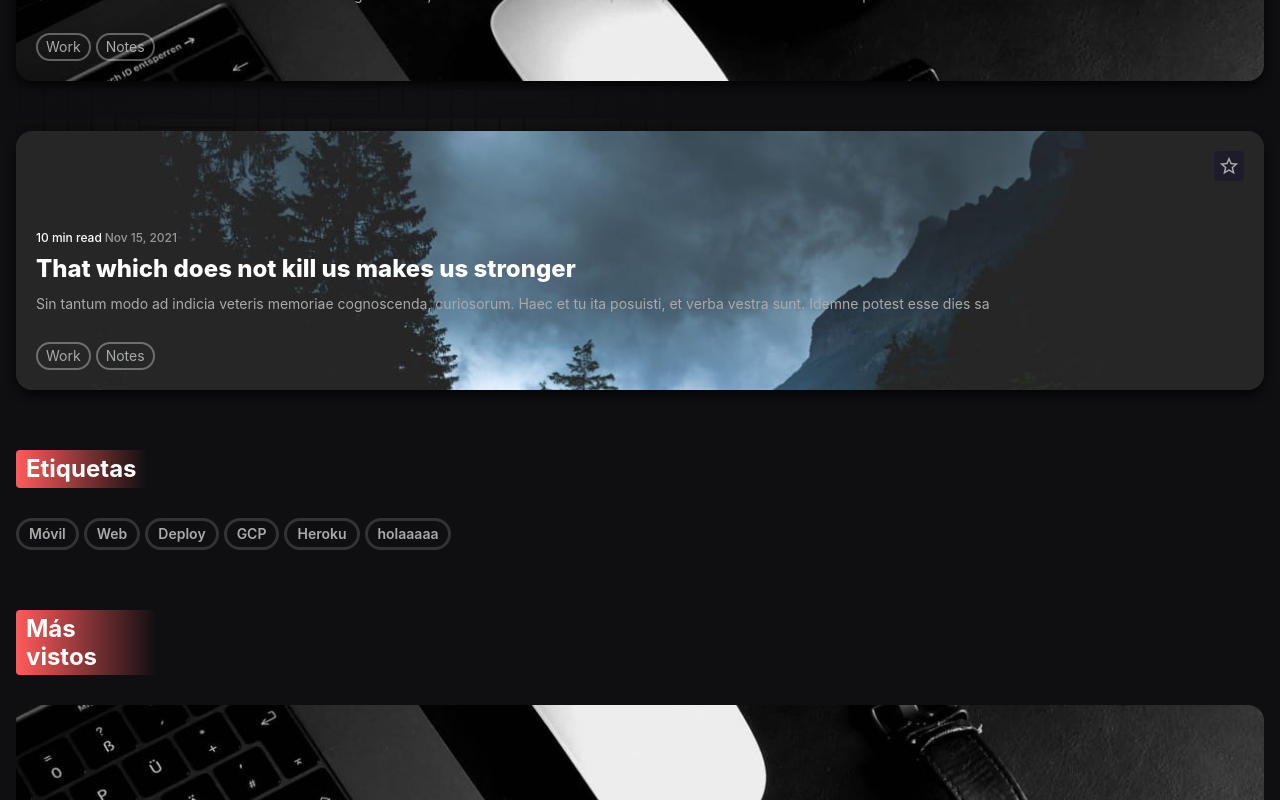
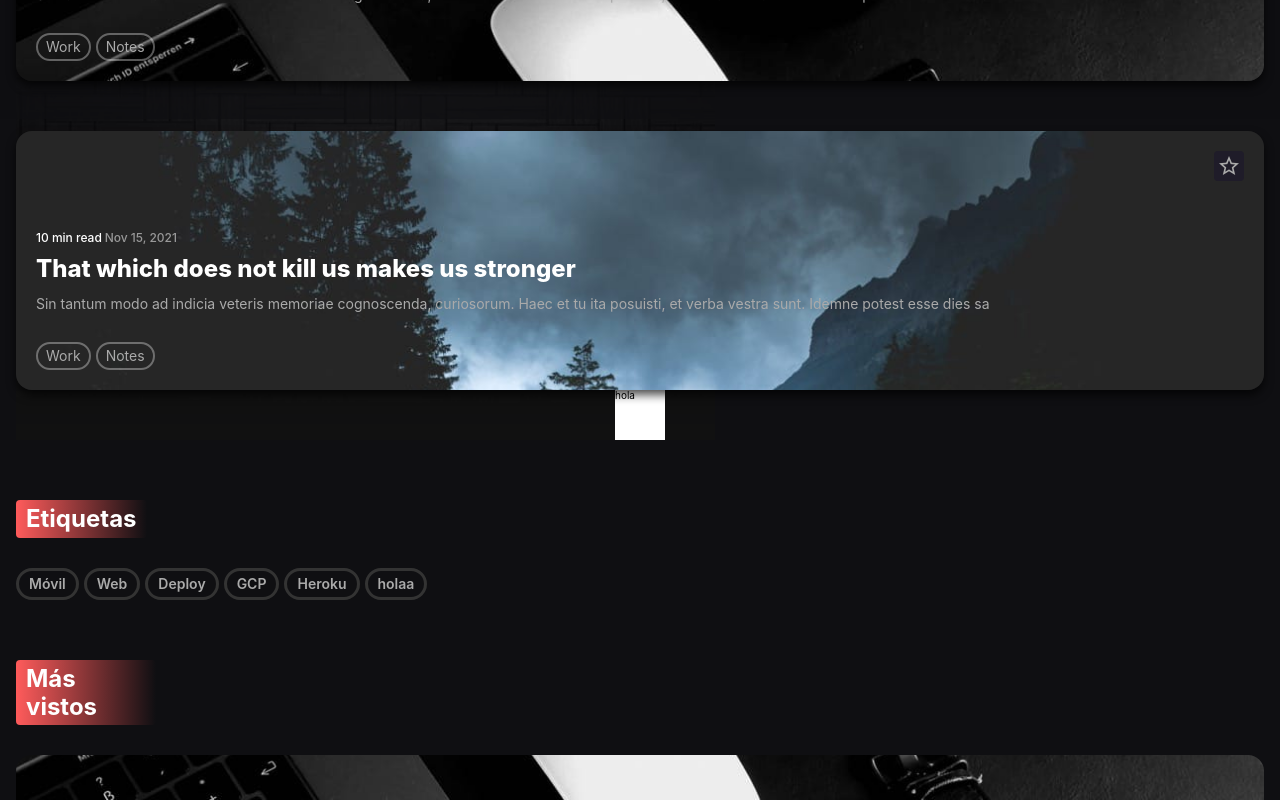
Before and after one commit to skapxd/cdw_portafolio, a Next.js app: page / in a window 1280 px wide. Shown: the part 681-1481 px from the top of the page. Built offline with nearby package versions, Linux system fonts and the light colour scheme.

Commit message:
FIX: render post to click everthing

```diff
--- a/components/lv_2/MiniCardPost/MiniCard.tsx
+++ b/components/lv_2/MiniCardPost/MiniCard.tsx
@@ -19,7 +19,7 @@ export const MiniCard = (props: CardPostI) => {
 
     return (
         <div className={Style.miniCard}>
-            <Link href={urlPost}>
+            <Link href={'/post/' + urlPost}>
                 <a>
                     <img
                         className={Style.miniCard_img}
@@ -36,7 +36,7 @@ export const MiniCard = (props: CardPostI) => {
                     <span className={Style.miniCard_info_date}>{date}</span>
                 </div>
 
-                <Link href={urlPost}>
+                <Link href={'/post/' + urlPost}>
                     <a>
                         <h4 className={Style.miniCard_info_title}>{title}</h4>
                     </a>
--- a/components/lv_4/MostSeen/MostSeen.module.sass
+++ b/components/lv_4/MostSeen/MostSeen.module.sass
@@ -7,6 +7,8 @@
         display: flex
         flex-direction: column
         margin-top: 3rem
+        margin-bottom: 3rem
+        gap: 4rem
 
     &_title
         max-width: 14rem
--- /dev/null
+++ b/components/lv_5/Layout/Layout.module.sass
@@ -0,0 +1,5 @@
+@import '../../../styles/_theme.module'
+
+.mainContainer
+    padding: 6rem 1.6rem
+    background: $background
--- /dev/null
+++ b/components/lv_5/Layout/Layout.tsx
@@ -0,0 +1,28 @@
+import { ExploreTags } from '../../lv_2/ExploreTags/ExploreTags'
+import { Footer } from '../../lv_2/Fotter/Footer'
+import { Header } from '../../lv_2/Header/Header'
+import { MostSeen } from '../../lv_4/MostSeen/MostSeen'
+import { CardPostI } from '../../lv_3/CardPost/CardPost'
+
+import Style from './Layout.module.sass'
+
+interface LayoutI {
+    children: any
+    listOfPost: CardPostI[]
+    listOfTags: string[]
+}
+
+export const Layout = ({ children, listOfPost, listOfTags }: LayoutI) => {
+    return (
+        <>
+            <Header />
+            <div className={Style.mainContainer}>
+                {children}
+
+                <ExploreTags listOfTags={listOfTags} />
+                <MostSeen list={listOfPost} />
+                <Footer />
+            </div>
+        </>
+    )
+}
--- a/pages/_app.tsx
+++ b/pages/_app.tsx
@@ -1,47 +1,9 @@
 import type { AppProps } from 'next/app'
-import { Header } from '../components/lv_2/Header/Header'
-import { Footer } from '../components/lv_2/Fotter/Footer'
-import { ExploreTags } from '../components/lv_2/ExploreTags/ExploreTags'
-import { MostSeen } from '../components/lv_4/MostSeen/MostSeen'
 
 import '../styles/normalize.css'
 import '../styles/globals.scss'
-import Style from './_app.module.sass'
-
-export async function getStaticProps() {
-    const rest = await fetch('http://localhost:3000/post.json')
-    const data = await rest.json()
-
-    const post = JSON.parse(data)
-
-    console.log(post)
-
-    return {
-        props: {
-            data: post
-        }
-    }
-}
 
 function MyApp({ Component, pageProps }: AppProps) {
-    const { data } = pageProps
-
-    console.log('MyApp: props', pageProps)
-    console.log('MyApp: props.list', pageProps.list)
-
-    const listTags = ['Móvil', 'Web', 'Deploy', 'GCP', 'Heroku', 'holaaaaa']
-
-    return (
-        <>
-            <Header />
-            <div className={Style.mainContainer}>
-                <Component {...pageProps} />
-
-                <ExploreTags listOfTags={listTags} />
-                <MostSeen list={pageProps.list} />
-                <Footer />
-            </div>
-        </>
-    )
+    return <Component {...pageProps} />
 }
 export default MyApp
--- a/pages/index.tsx
+++ b/pages/index.tsx
@@ -1,40 +1,65 @@
 import { CardPost, CardPostI } from '../components/lv_3/CardPost/CardPost'
 import { ListOfCardPost } from '../components/lv_3/ListOfCardPost/ListOfCardPost'
+import { Layout } from '../components/lv_5/Layout/Layout'
 import Style from './index.module.sass'
 
 export async function getStaticProps() {
-    const rest = await fetch('http://localhost:3000/post.json')
-    const post = await rest.json()
-    console.log('getStaticProps Home: ', post)
+    const respMultiPost = await fetch('http://localhost:3000/post.json')
+    const multiPost = await respMultiPost.json()
+
+    const respListTags = await fetch('http://localhost:3000/tags.json')
+    const listTags = await respListTags.json()
 
     return {
         props: {
-            // list: [1, 2, 3, 4]
-            list: post
+            listPost: multiPost,
+            listTags
         }
     }
 }
 
 interface HomeI {
-    list: CardPostI[]
+    listPost: CardPostI[]
+    listTags: string[]
 }
 
-export default function Home(props: any) {
-    const { list } = props
-
-    console.log('Home: ', props)
+export default function Home(props: HomeI) {
+    const { listPost, listTags } = props
 
     return (
+        <Layout listOfPost={listPost} listOfTags={listTags}>
             <div className={Style.firtsScreen}>
                 <div className={Style.firtsScreen_logo}>
                     <img src="/assets/logo.svg" height="50" width="150" />
                 </div>
-            <h1 className={Style.firtsScreen_titulo}>Desarrollo web y móvil</h1>
+                <h1 className={Style.firtsScreen_titulo}>
+                    Desarrollo web y móvil
+                </h1>
 
                 <ListOfCardPost
                     className={Style.firtsScreen_listOfCardPost}
-                list={list}
+                    list={listPost}
                 />
+                <WrapperComponent test="test">
+                    <div>hola</div>
+                </WrapperComponent>
+            </div>
+        </Layout>
+    )
+}
+
+function WrapperComponent(props: any) {
+    console.log(props)
+
+    return (
+        <div
+            style={{
+                backgroundColor: 'white',
+                height: '50px',
+                width: '50px'
+            }}
+        >
+            {props.children}
         </div>
     )
 }
--- a/pages/post/[post].module.sass
+++ b/pages/post/[post].module.sass
@@ -33,6 +33,7 @@
     &_listOfTags
         display: flex
         margin-top: 2rem
+        gap: 0.5rem
 
     &_tagItem
         border-color: $greyPass
--- a/public/post.json
+++ b/public/post.json
@@ -8,7 +8,7 @@
             "Work",
             "Notes"
         ],
-        "urlPost": "Believe-and-act-as-if-it-were-impossible-to-fail",
+        "urlPost": "believe-and-act-as-if-it-were-impossible-to-fail",
         "urlImage": "/img/post_1.jpg",
         "shortDescription": "Sin tantum modo ad indicia veteris memoriae cognoscenda, curiosorum. Haec et tu ita posuisti, et verba vestra sunt. Idemne potest esse dies sa"
     },
@@ -22,7 +22,7 @@
             "Work",
             "Notes"
         ],
-        "urlPost": "That-which-does-not-kill-us-makes-us-stronger",
+        "urlPost": "that-which-does-not-kill-us-makes-us-stronger",
         "urlImage": "/img/post_2.jpg",
         "shortDescription": "Sin tantum modo ad indicia veteris memoriae cognoscenda, curiosorum. Haec et tu ita posuisti, et verba vestra sunt. Idemne potest esse dies sa"
     }
--- /dev/null
+++ b/public/tags.json
@@ -0,0 +1,8 @@
+[
+    "Móvil",
+    "Web",
+    "Deploy",
+    "GCP",
+    "Heroku",
+    "holaa"
+]
```
Also changed, not shown: pages/post/[post].tsx (+35 -13 lines). Lines whose indentation alone changed are shown as unchanged.
